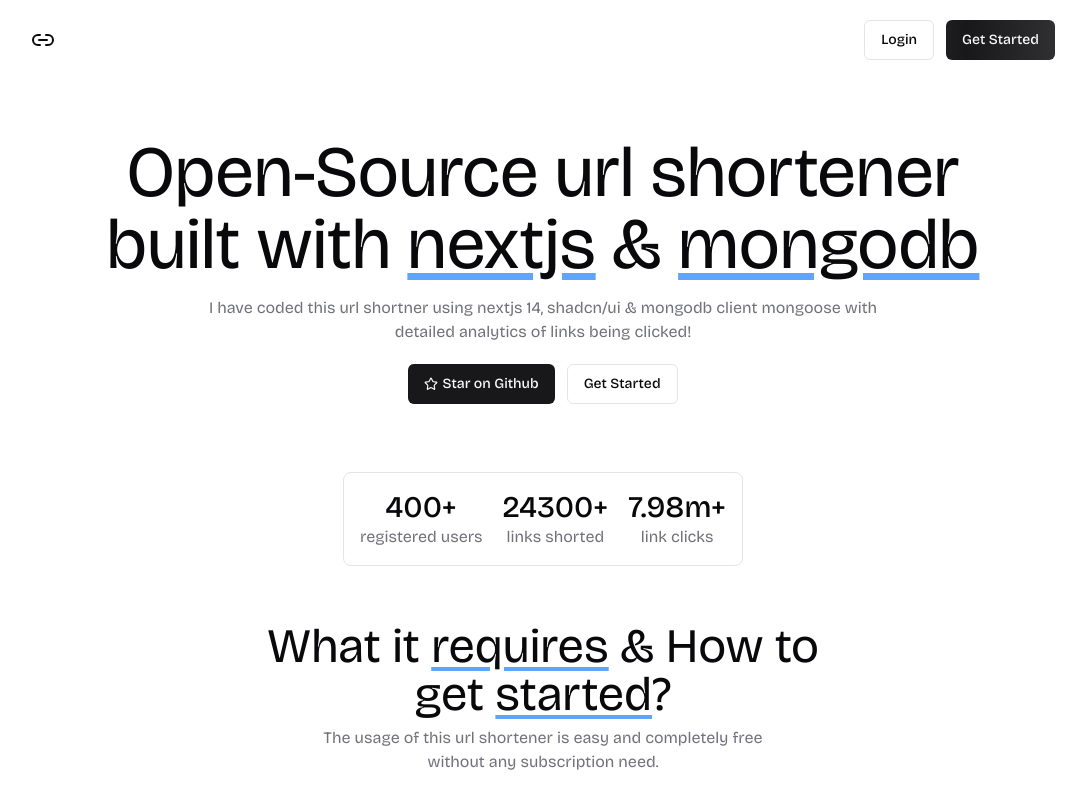
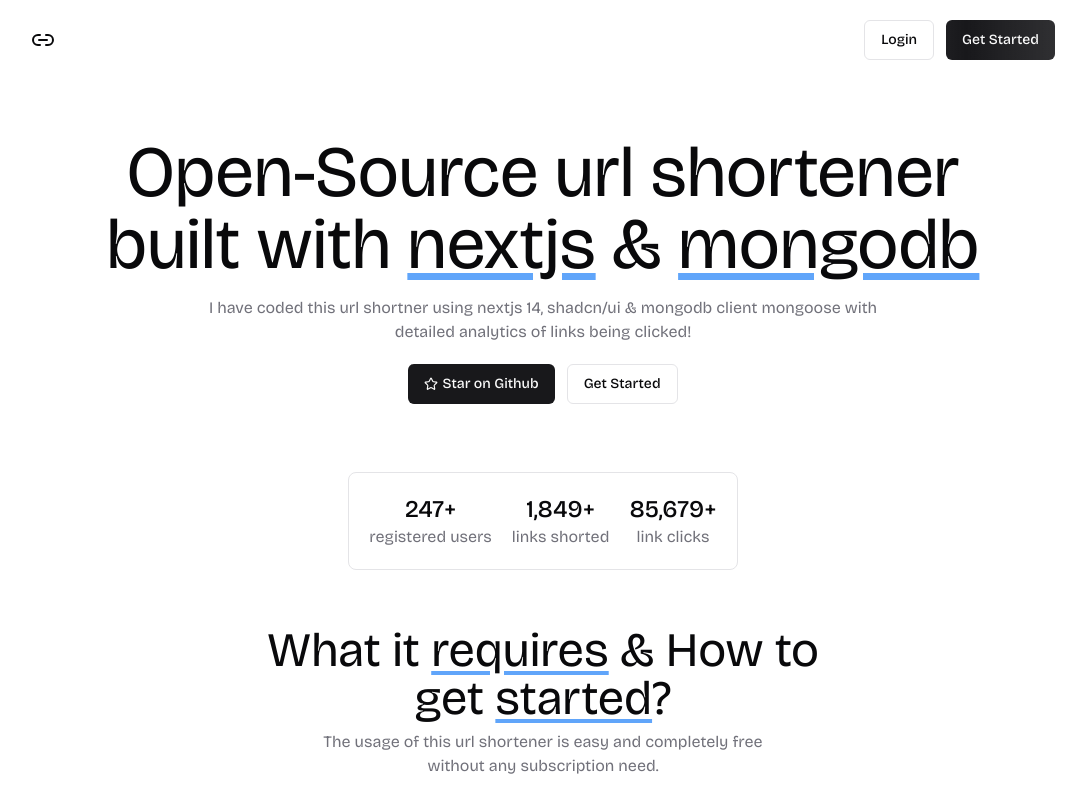
Before and after one commit to r2hu1/u-sh, a Next.js app: page / in a window 1280 px wide. Shown: the top 800 px of the page, without its empty margins (97-1183 px from the left). Built offline with nearby package versions, Linux system fonts and the light colour scheme.

Commit message:
countup ft

```diff
--- a/components/landing/Stats.jsx
+++ b/components/landing/Stats.jsx
@@ -1,17 +1,29 @@
+"use client";
+import CountUp from 'react-countup';
+
 export default function Stats() {
   return (
     <section className="mb-14 mt-3 px-6 md:px-20 lg:px-32 text-center w-fit mx-auto">
-      <div className="flex flex-wrap gap-5 items-center px-4 justify-center border border-border py-4 rounded-lg">
+      <div className="flex flex-wrap gap-5 items-center px-4 md:px-5 md:py-5 justify-center border border-border py-4 rounded-lg">
         <div className="grid !gap-0">
-          <h1 className="text-2xl font-medium md:text-3xl">400+</h1>
+          <div className='flex items-center justify-center'>
+            <CountUp end={247} className='text-2xl font-medium md:text-2.5xl' />
+            <span className='text-2xl font-medium md:text-2.5xl'>+</span>
+          </div>
           <p className="text-muted-foreground text-sm sm:text-base">registered users</p>
         </div>
         <div className="grid !gap-0">
-          <h1 className="text-2xl font-medium md:text-3xl">24300+</h1>
+        <div className='flex items-center justify-center'>
+            <CountUp end={1849} className='text-2xl font-medium md:text-2.5xl' />
+            <span className='text-2xl font-medium md:text-2.5xl'>+</span>
+          </div>
           <p className="text-muted-foreground text-sm sm:text-base">links shorted</p>
         </div>
         <div className="grid !gap-0">
-          <h1 className="text-2xl font-medium md:text-3xl">7.98m+</h1>
+        <div className='flex items-center justify-center'>
+            <CountUp end={85679} className='text-2xl font-medium md:text-2.5xl' />
+            <span className='text-2xl font-medium md:text-2.5xl'>+</span>
+          </div>
           <p className="text-muted-foreground text-sm sm:text-base">link clicks</p>
         </div>
       </div>
--- a/package.json
+++ b/package.json
@@ -18,6 +18,7 @@
     "next": "14.2.5",
     "next-themes": "^0.3.0",
     "react": "^18",
+    "react-countup": "^6.5.3",
     "react-dom": "^18",
     "tailwind-merge": "^2.4.0",
     "tailwindcss-animate": "^1.0.7"
```
Also changed, not shown: 1 other file (tests, documents, lock files or other folders).
